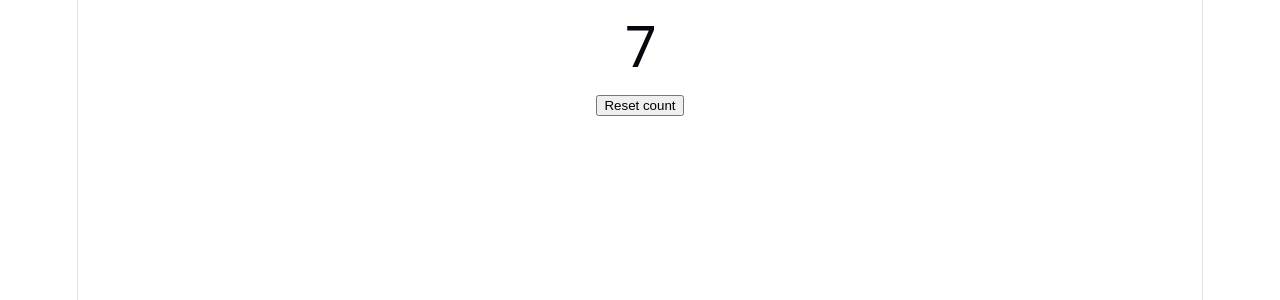
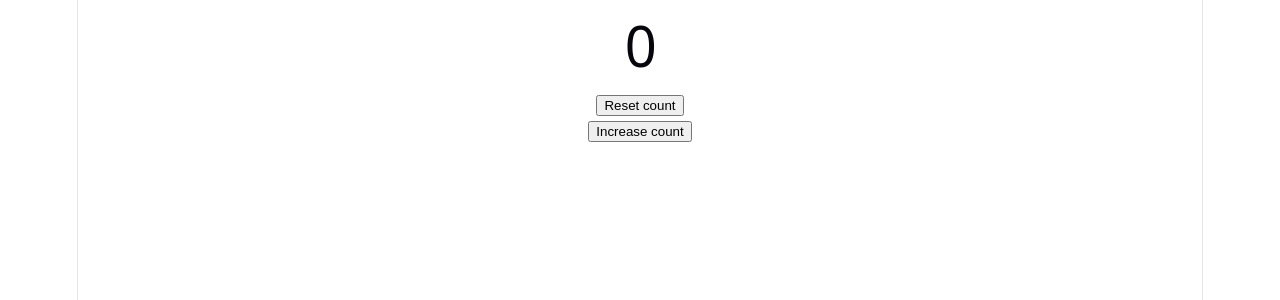
Before and after one commit to Mahendra-49/web-dev, a React (Vite) app in the folder w9_React/my-project/: page / in a window 1280 px wide. Shown: the top 300 px of the page. Built offline with nearby package versions, Linux system fonts and the light colour scheme.

Commit message:
dependency array introduced

```diff
--- a/w9_React/my-project/src/App.jsx
+++ b/w9_React/my-project/src/App.jsx
@@ -6,23 +6,30 @@ import { useState ,useEffect} from 'react'
 
 function App() {
 
-  const [countervisible , setCountervisible] = useState(true)
+  // const [countervisible , setCountervisible] = useState(true)
+    const [count , setCount] = useState(0)
 
-  useEffect(function(){
-    setInterval(function (){
-      setCountervisible(c =>!c)
-    },5000)
-  },[])
+  // useEffect(function(){
+  //   setInterval(function (){
+  //     setCountervisible(c =>!c)
+  //   },5000)
+  // },[])
+
+  function increse(){
+    setCount(c => c+ 1)
+
+  }
 
   return <div>
-    {countervisible && <Counter ></Counter>}
+    {<Counter count={count} />}
+    <button onClick={increse}>Increase count</button>
   </div>
 
 
 }
 
-function Counter(){
-   const [count , setCount] = useState(0)
+function Counter(props){
+
 
    useEffect(function (){
     const clk=setInterval(function (){
@@ -35,8 +42,14 @@ function Counter(){
 
    },[])
 
+   //dependency array with value:-when the count change then only the function execute
+   useEffect(function(){
+    console.log("count has changed")
+   },[props.count])
+
+
+
    function reset(){
-
     return setCount(0)
    }
 
@@ -44,7 +57,7 @@ function Counter(){
 
   return <div>
 
-    <h1>{count}</h1>
+    <h1>{props.count}</h1>
     <button onClick={reset}>Reset count</button>
   </div>
 }
```
